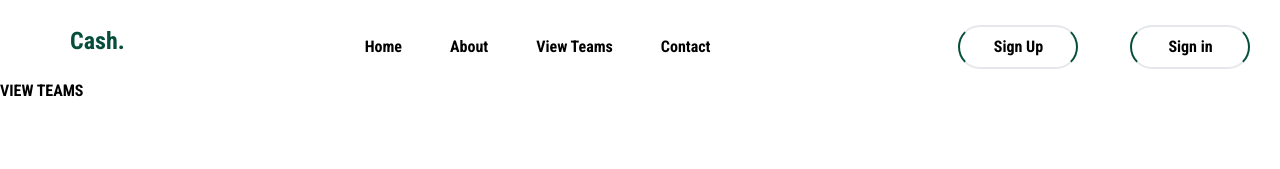
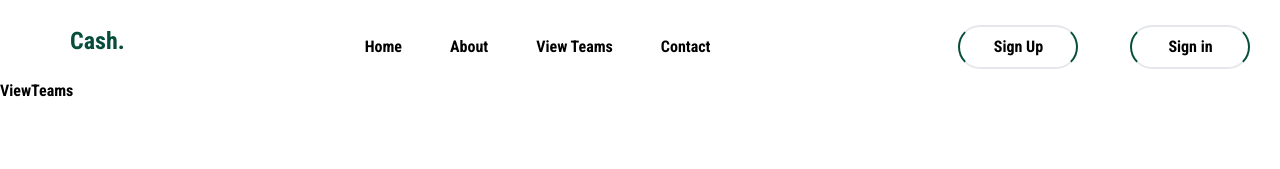
Before and after one commit to Igire-Rwanda/cash-contribution-frontend, a React (Create React App) app: page /viewteams in a window 1280 px wide. Shown: the top 169 px of the page. Built offline with nearby package versions, Linux system fonts and the light colour scheme.

Commit message:
dashboard

```diff
--- a/src/components/Nav.js
+++ b/src/components/Nav.js
@@ -9,7 +9,7 @@ function Nav() {
             <ul className='space-x-12 ml-60'>
                 <Link to='/' className=''>Home</Link>
                 <Link to='/about' className=''>About</Link>
-                <Link to='/viewteams' className=''>View Teams</Link>
+                <Link to='/dashboard' className=''>View Teams</Link>
                 <Link to='/contact' className=''>Contact</Link>
                 <Link to='/signup' className=''><button className='rounded-full border-solid border-2 border-x-emerald-900 p-2 ml-[200px] w-[120px]'>Sign Up</button></Link>
                 <Link to='/signin' className=''><button className='rounded-full border-solid border-2 border-x-emerald-900 p-2 ml-1 w-[120px]'>Sign in</button></Link>
--- a/src/components/ViewTeams.js
+++ b/src/components/ViewTeams.js
@@ -1,9 +1,10 @@
 import React from 'react'
+import { Link } from 'react-router-dom'
 
 function ViewTeams() {
   return (
     <div>
-      VIEW TEAMS
+      <Link to="/dashboard" className=''>ViewTeams</Link>
     </div>
   )
 }
--- a/src/pages/Dashboard.js
+++ b/src/pages/Dashboard.js
@@ -80,7 +80,7 @@ function Dashboard() {
             <svg width="30" height="30" fill="none" viewBox="0 0 24 24" stroke="currentColor" class="stroke-current text-blue-800 dark:text-gray-800 transform transition-transform duration-500 ease-in-out"><path stroke-linecap="round" stroke-linejoin="round" stroke-width="2" d="M17 20h5v-2a3 3 0 00-5.356-1.857M17 20H7m10 0v-2c0-.656-.126-1.283-.356-1.857M7 20H2v-2a3 3 0 015.356-1.857M7 20v-2c0-.656.126-1.283.356-1.857m0 0a5.002 5.002 0 019.288 0M15 7a3 3 0 11-6 0 3 3 0 016 0zm6 3a2 2 0 11-4 0 2 2 0 014 0zM7 10a2 2 0 11-4 0 2 2 0 014 0z"></path></svg>
             </div>
             <div class="text-right">
-              <p class="text-2xl">Team </p>
+              <p class="text-2xl">Team H </p>
               <p></p>
             </div>
 
```
